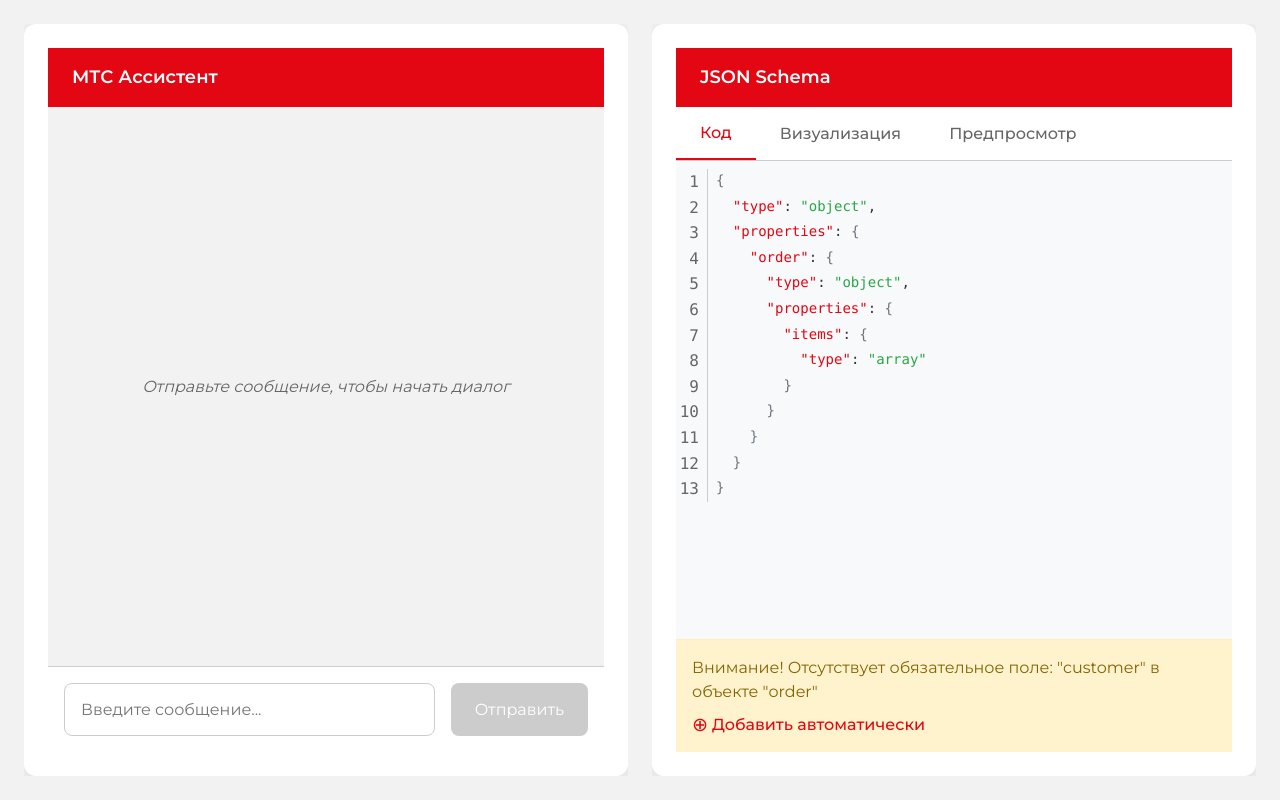
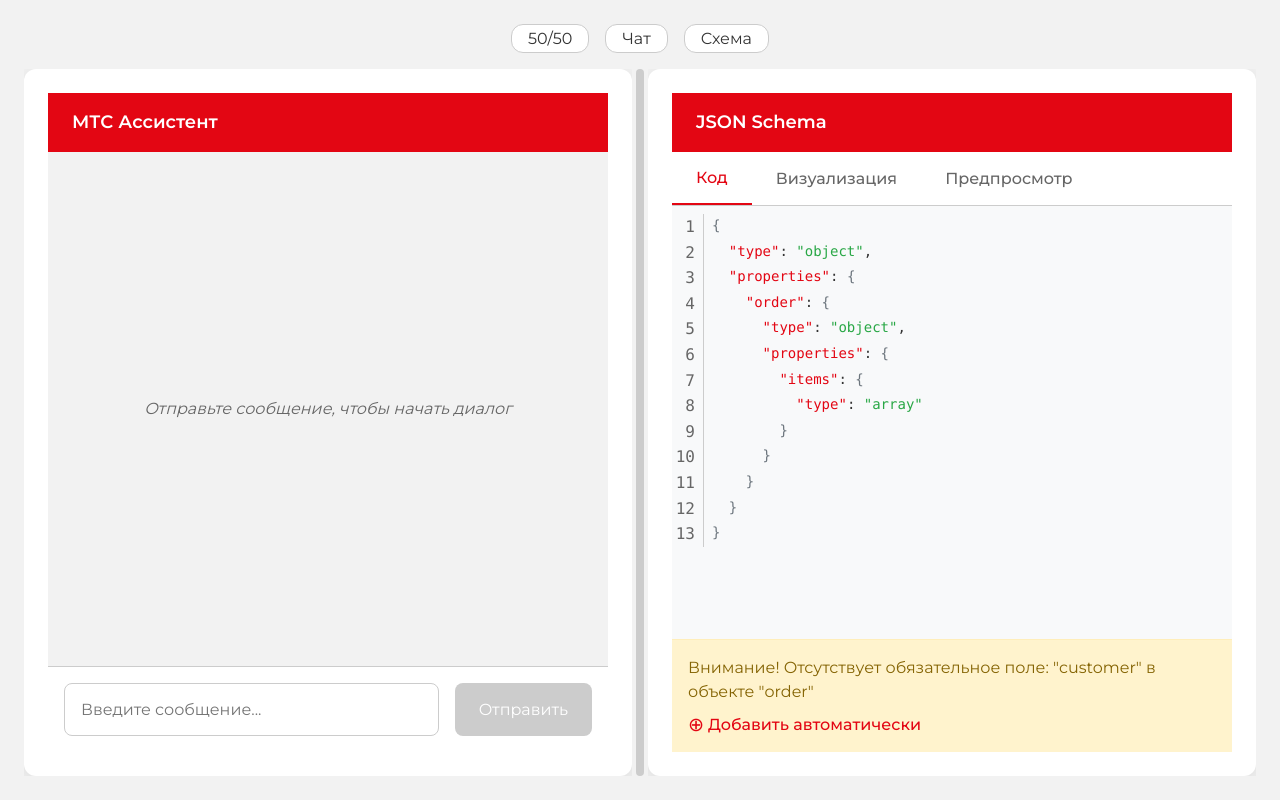
Before and after one commit to MarketerKA/AI_AM_AM_BUILDER, a React (Vite) app: page / in a window 1280 px wide. Built offline with nearby package versions, Linux system fonts and the light colour scheme.

Commit message:
Update: Part #8 Scaling two windows

```diff
--- a/package.json
+++ b/package.json
@@ -12,7 +12,8 @@
   },
   "dependencies": {
     "react": "^18.2.0",
-    "react-dom": "^18.2.0"
+    "react-dom": "^18.2.0",
+    "react-resizable-panels": "^2.1.7"
   },
   "devDependencies": {
     "@types/node": "^22.14.1",
--- /dev/null
+++ b/src/components/ResizablePanels/ResizablePanels.module.scss
@@ -0,0 +1,92 @@
+@import '../../styles/variables.scss';
+@import '../../styles/mixins.scss';
+
+.container {
+  display: flex;
+  flex-direction: column;
+  width: 100%;
+  height: 100%;
+  overflow: hidden;
+}
+
+.controls {
+  display: flex;
+  justify-content: center;
+  gap: $spacing-md;
+  margin-bottom: $spacing-md;
+}
+
+.controlButton {
+  background-color: $color-white;
+  border: 1px solid $color-gray-medium;
+  border-radius: $border-radius-md;
+  padding: $spacing-xs $spacing-md;
+  font-size: $font-size-md;
+  cursor: pointer;
+  transition: all 0.2s;
+
+  &:hover {
+    border-color: $color-red-primary;
+    color: $color-red-primary;
+  }
+
+  &:active {
+    background-color: $color-red-primary;
+    color: $color-white;
+  }
+}
+
+.panelsContainer {
+  display: flex;
+  width: 100%;
+  flex: 1;
+  overflow: hidden;
+
+  @media (max-width: 1024px) {
+    flex-direction: column;
+  }
+}
+
+.panelLeft,
+.panelRight {
+  height: 100%;
+}
+
+.panelContent {
+  display: flex;
+  flex-direction: column;
+  width: 100%;
+  height: 100%;
+  overflow: hidden;
+}
+
+.panelTitle {
+  margin: 0 0 $spacing-md;
+  color: $color-text;
+  font-size: $font-size-lg;
+  font-weight: 600;
+}
+
+.resizeHandle {
+  width: 8px;
+  background-color: $color-gray-medium;
+  border-radius: 4px;
+  cursor: col-resize;
+  transition: background-color 0.2s;
+  margin: 0 4px;
+
+  &:hover {
+    background-color: $color-red-primary;
+  }
+
+  &:active {
+    background-color: $color-red-primary;
+  }
+
+  @media (max-width: 1024px) {
+    width: 100%;
+    height: 8px;
+    margin: 4px 0;
+    cursor: row-resize;
+  }
+}
--- /dev/null
+++ b/src/components/ResizablePanels/ResizablePanels.tsx
@@ -0,0 +1,153 @@
+import { ReactNode, useEffect, useRef, useState } from 'react'
+import {
+  Panel,
+  PanelGroup,
+  PanelResizeHandle,
+  ImperativePanelHandle
+} from 'react-resizable-panels'
+import styles from './ResizablePanels.module.scss'
+
+interface ResizablePanelsProps {
+  leftPanel: ReactNode
+  rightPanel: ReactNode
+  leftPanelTitle?: string
+  rightPanelTitle?: string
+  initialLeftSize?: number
+  initialRightSize?: number
+  storageKeyPrefix?: string
+  minPanelSize?: number
+  showControls?: boolean
+  leftButtonLabel?: string
+  rightButtonLabel?: string
+  onResizeEnd?: (sizes: number[]) => void
+}
+
+export const ResizablePanels = ({
+  leftPanel,
+  rightPanel,
+  leftPanelTitle,
+  rightPanelTitle,
+  initialLeftSize = 50,
+  initialRightSize = 50,
+  storageKeyPrefix = '',
+  minPanelSize = 20,
+  showControls = true,
+  leftButtonLabel = 'Левая',
+  rightButtonLabel = 'Правая',
+  onResizeEnd
+}: ResizablePanelsProps) => {
+  const leftSizeKey = `${storageKeyPrefix}leftPanelSize`
+  const rightSizeKey = `${storageKeyPrefix}rightPanelSize`
+
+  const [isMobile, setIsMobile] = useState(false)
+  const [leftPanelSize, setLeftPanelSize] = useState(() => {
+    const saved = localStorage.getItem(leftSizeKey)
+    return saved ? parseInt(saved, 10) : initialLeftSize
+  })
+  const [rightPanelSize, setRightPanelSize] = useState(() => {
+    const saved = localStorage.getItem(rightSizeKey)
+    return saved ? parseInt(saved, 10) : initialRightSize
+  })
+
+  const leftPanelRef = useRef<ImperativePanelHandle>(null)
+  const rightPanelRef = useRef<ImperativePanelHandle>(null)
+
+  // Определение мобильного режима
+  useEffect(() => {
+    const checkIfMobile = () => {
+      setIsMobile(window.innerWidth <= 1024)
+    }
+
+    checkIfMobile()
+    window.addEventListener('resize', checkIfMobile)
+
+    return () => {
+      window.removeEventListener('resize', checkIfMobile)
+    }
+  }, [])
+
+  // Обработчик изменения размера панелей
+  const handleResize = (sizes: number[]) => {
+    const [left, right] = sizes
+    setLeftPanelSize(left)
+    setRightPanelSize(right)
+
+    localStorage.setItem(leftSizeKey, left.toString())
+    localStorage.setItem(rightSizeKey, right.toString())
+
+    if (onResizeEnd) {
+      onResizeEnd(sizes)
+    }
+  }
+
+  // Предустановленные размеры
+  const setPresetSizes = (leftSize: number, rightSize: number) => {
+    if (leftPanelRef.current && rightPanelRef.current) {
+      leftPanelRef.current.resize(leftSize)
+      rightPanelRef.current.resize(rightSize)
+    }
+  }
+
+  return (
+    <div className={styles.container}>
+      {showControls && (
+        <div className={styles.controls}>
+          <button
+            className={styles.controlButton}
+            onClick={() => setPresetSizes(50, 50)}
+            title="Сбалансированный режим"
+          >
+            50/50
+          </button>
+          <button
+            className={styles.controlButton}
+            onClick={() => setPresetSizes(70, 30)}
+            title={`Больше ${leftButtonLabel}`}
+          >
+            {leftButtonLabel}
+          </button>
+          <button
+            className={styles.controlButton}
+            onClick={() => setPresetSizes(30, 70)}
+            title={`Больше ${rightButtonLabel}`}
+          >
+            {rightButtonLabel}
+          </button>
+        </div>
+      )}
+
+      <div className={styles.panelsContainer}>
+        <PanelGroup
+          direction={isMobile ? "vertical" : "horizontal"}
+          onLayout={handleResize}
+        >
+          <Panel
+            ref={leftPanelRef}
+            defaultSize={leftPanelSize}
+            minSize={minPanelSize}
+            className={styles.panelLeft}
+          >
+            <div className={styles.panelContent}>
+              {leftPanelTitle && <h3 className={styles.panelTitle}>{leftPanelTitle}</h3>}
+              {leftPanel}
+            </div>
+          </Panel>
+
+          <PanelResizeHandle className={styles.resizeHandle} />
+
+          <Panel
+            ref={rightPanelRef}
+            defaultSize={rightPanelSize}
+            minSize={minPanelSize}
+            className={styles.panelRight}
+          >
+            <div className={styles.panelContent}>
+              {rightPanelTitle && <h3 className={styles.panelTitle}>{rightPanelTitle}</h3>}
+              {rightPanel}
+            </div>
+          </Panel>
+        </PanelGroup>
+      </div>
+    </div>
+  )
+}
--- /dev/null
+++ b/src/components/ResizablePanels/index.ts
@@ -0,0 +1 @@
+export { ResizablePanels } from './ResizablePanels'
--- a/src/pages/Home/Home.module.scss
+++ b/src/pages/Home/Home.module.scss
@@ -11,41 +11,9 @@
   overflow: hidden;
 }
 
-.container {
-  width: 100%;
-  @include flex-column;
-}
-
 .title {
   @include heading-large;
   text-align: center;
   margin-bottom: $spacing-xl;
   color: $color-red-primary;
 }
-
-.chatContainer {
-  display: flex;
-  width: 100%;
-  flex: 1;
-  gap: $spacing-lg;
-  overflow: hidden;
-
-  @media (max-width: 1024px) {
-    flex-direction: column;
-  }
-}
-
-.chatColumn {
-  flex: 1;
-  display: flex;
-  flex-direction: column;
-  width: 100%;
-  overflow: hidden;
-}
-
-.columnTitle {
-  @include heading-medium;
-  margin-bottom: $spacing-md;
-  color: $color-text;
-  font-size: $font-size-lg;
-}
--- a/src/pages/Home/Home.tsx
+++ b/src/pages/Home/Home.tsx
@@ -1,21 +1,20 @@
 import { ChatInterface } from '@/components/ChatInterface'
 import { JsonSchema } from '@/components/JsonSchema'
+import { ResizablePanels } from '@/components/ResizablePanels'
 import styles from './Home.module.scss'
 
 export const Home = () => {
   return (
     <div className={styles.homePage}>
-      {/* <h1 className={styles.title}>by: Инно ТИПУЛИ</h1> */}
-
-      <div className={styles.chatContainer}>
-        <div className={styles.chatColumn}>
-          <ChatInterface chatName="МТС Ассистент" />
-        </div>
-
-        <div className={styles.chatColumn}>
-          <JsonSchema />
-        </div>
-      </div>
+      <ResizablePanels
+        leftPanel={<ChatInterface chatName="МТС Ассистент" />}
+        rightPanel={<JsonSchema />}
+        leftButtonLabel="Чат"
+        rightButtonLabel="Схема"
+        storageKeyPrefix="home_"
+        initialLeftSize={50}
+        initialRightSize={50}
+      />
     </div>
   )
 }
```
Also changed, not shown: 1 other file (tests, documents, lock files or other folders).
